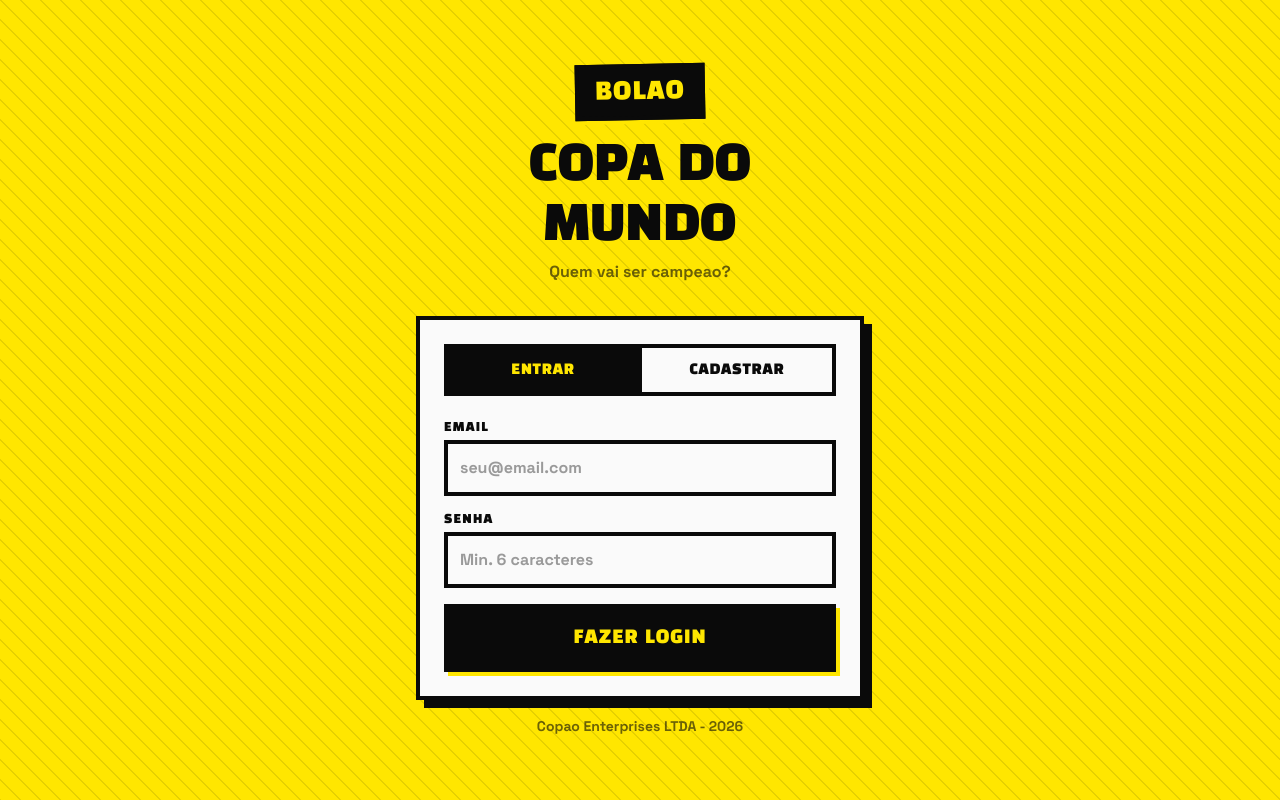
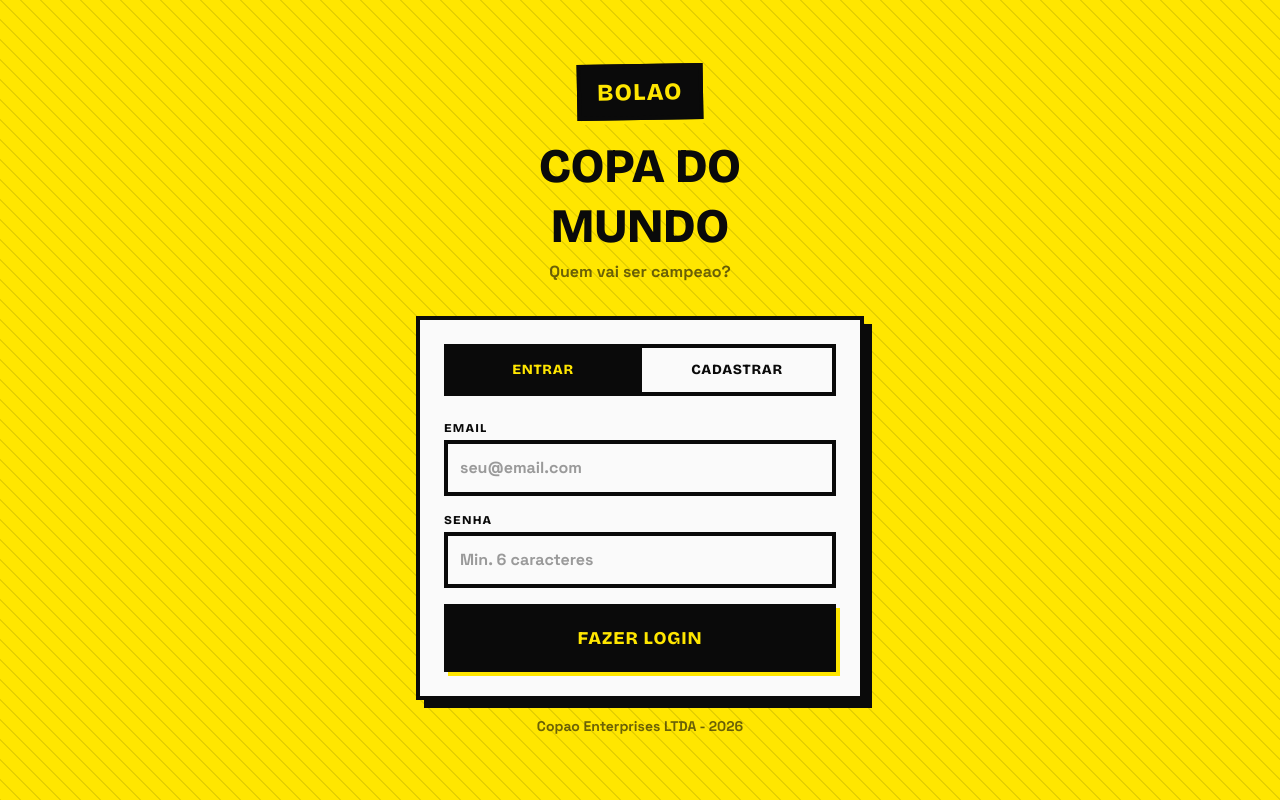
Before and after one commit to jorgebinho/bolao-frontend, a React (Vite) app: page /login in a window 1280 px wide. Built offline with nearby package versions, Linux system fonts and the light colour scheme; no server answers.

Commit message:
fix: replace Black Han Sans with Bricolage Grotesque for accent support

```diff
--- a/src/index.css
+++ b/src/index.css
@@ -1,5 +1,5 @@
 /* src/index.css */
-@import url('https://fonts.googleapis.com/css2?family=Black+Han+Sans&family=Space+Grotesk:wght@400;500;700&family=JetBrains+Mono:wght@400;700&display=swap');
+@import url('https://fonts.googleapis.com/css2?family=Bricolage+Grotesque:wght@700;800&family=Space+Grotesk:wght@400;500;700&family=JetBrains+Mono:wght@400;700&display=swap');
 
 @tailwind base;
 @tailwind components;
@@ -53,7 +53,8 @@
 
 /* ─── FONT DISPLAY UTILITY ─────────────────────────────────────────────────── */
 .font-display {
-  font-family: 'Black Han Sans', Impact, sans-serif;
+  font-family: 'Bricolage Grotesque', Impact, sans-serif;
+  font-weight: 800;
 }
 
 .font-body {
--- a/tailwind.config.js
+++ b/tailwind.config.js
@@ -23,7 +23,7 @@
 
       // ─── TIPOGRAFIA ────────────────────────────────────────────────────
       fontFamily: {
-        display: ['"Black Han Sans"', 'Impact', 'sans-serif'],
+        display: ['"Bricolage Grotesque"', 'Impact', 'sans-serif'],
         body:    ['"Space Grotesk"', 'monospace'],
         mono:    ['"JetBrains Mono"', 'monospace'],
       },
```
